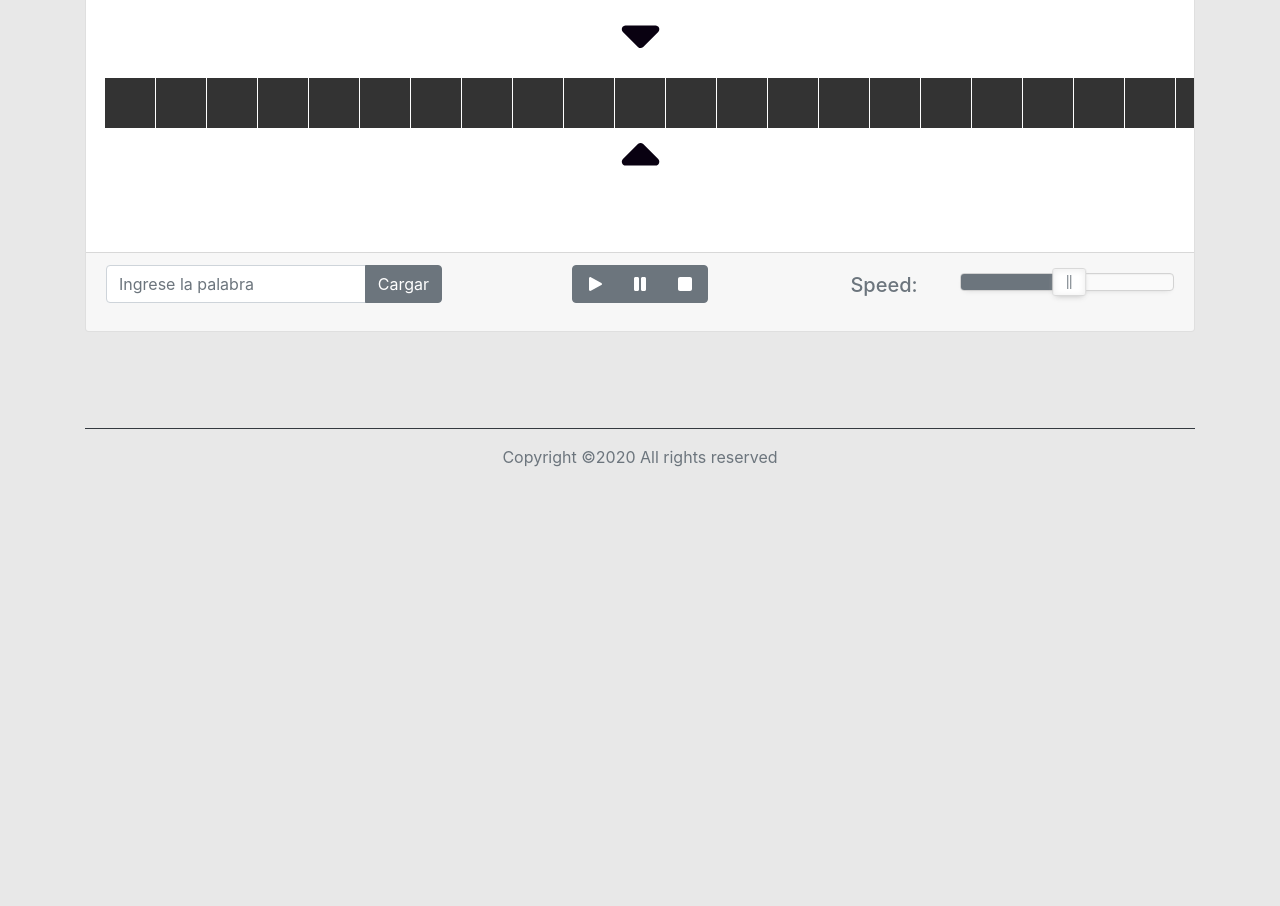
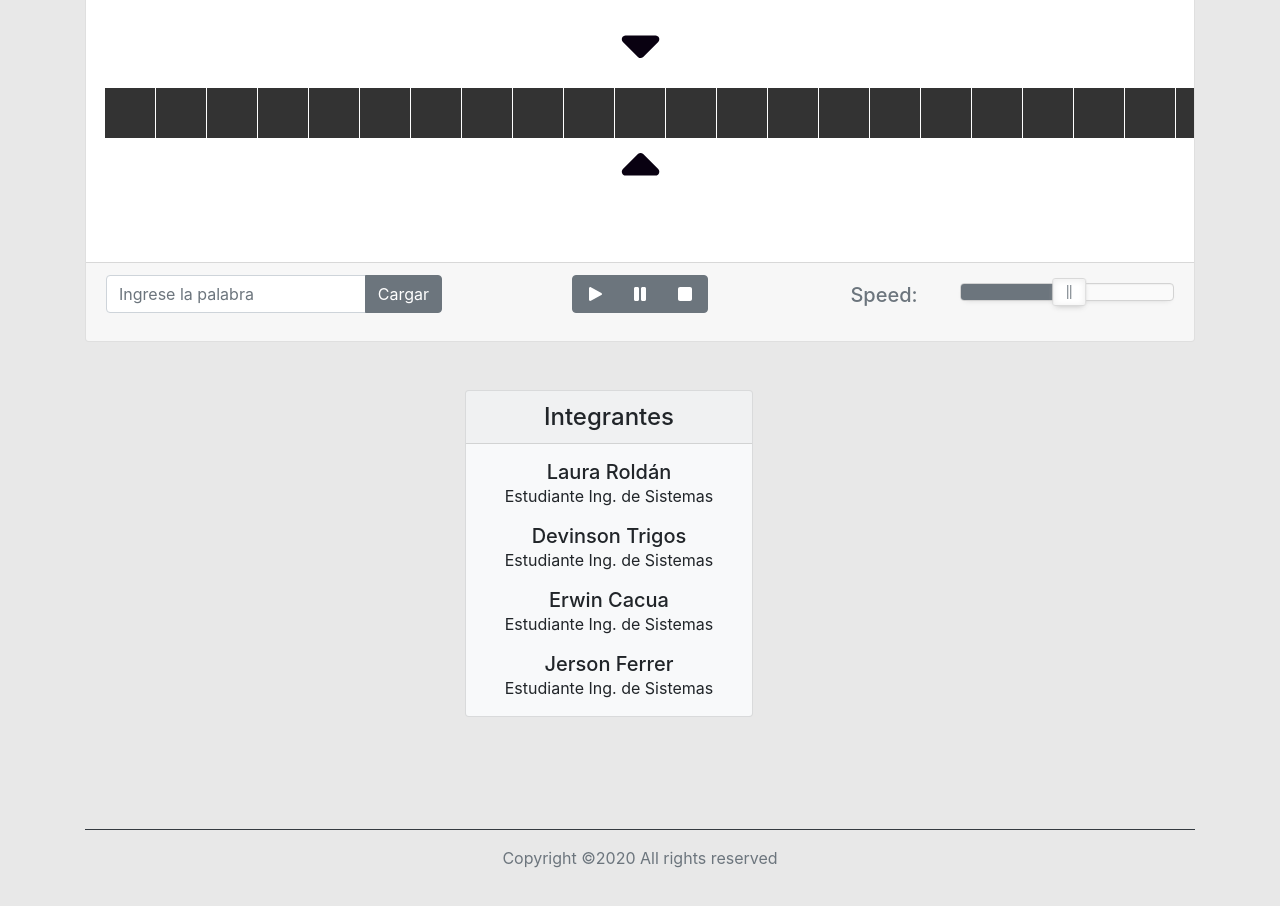
Before and after one commit to JersonFerrer/TuringMachine, a plain HTML site: page index.html in a window 1280 px wide. Shown: the part 328-1234 px from the top of the page. Before the commit the page ends 861 px from the top, so only its background shows below. Drawn offline with nearby package versions, Linux system fonts and the light colour scheme; some packages are replaced by stand-ins of ours; a script that the page names is missing.

Commit message:
Se agregó la tarjeta de los integrantes

```diff
--- a/index.html
+++ b/index.html
@@ -38,7 +38,7 @@
 
         <!--MACHINE CONTAINER-->
         <div class="card text-center">
-            <div class="card-header">
+            <div class="card-header h3">
                 Maquina
             </div>
             <div class="card-body">
@@ -203,6 +203,37 @@
                 </div>
             </div>
         </div>
+
+        <div class="row justify-content-center mt-5">
+            <div class="col"></div>
+            <div class="col align-self-center">
+                <div class="card bg-light mb-3" style="max-width: 18rem;">
+                    <div class="card-header text-center h4">Integrantes</div>
+                    <div class="card-body text-center">
+                      <div class="m-3">
+                        <h5 class="card-title m-0">Laura Roldán</h5>
+                        <p class="card-text m-0">Estudiante Ing. de Sistemas</p>
+                      </div>
+
+                      <div>
+                        <h5 class="card-title m-0">Devinson Trigos</h5>
+                        <p class="card-text m-0">Estudiante Ing. de Sistemas</p>
+                      </div>
+
+                      <div class="m-3">
+                        <h5 class="card-title m-0">Erwin Cacua</h5>
+                        <p class="card-text m-0">Estudiante Ing. de Sistemas</p>
+                      </div>
+
+                      <div class="mb-3">
+                        <h5 class="card-title m-0">Jerson Ferrer</h5>
+                        <p class="card-text m-0">Estudiante Ing. de Sistemas</p>
+                      </div>
+                    </div>
+                </div>
+            </div>
+            <div class="col"></div>
+        </div>
     </div>
 
     <!--FOOTER-->
```
